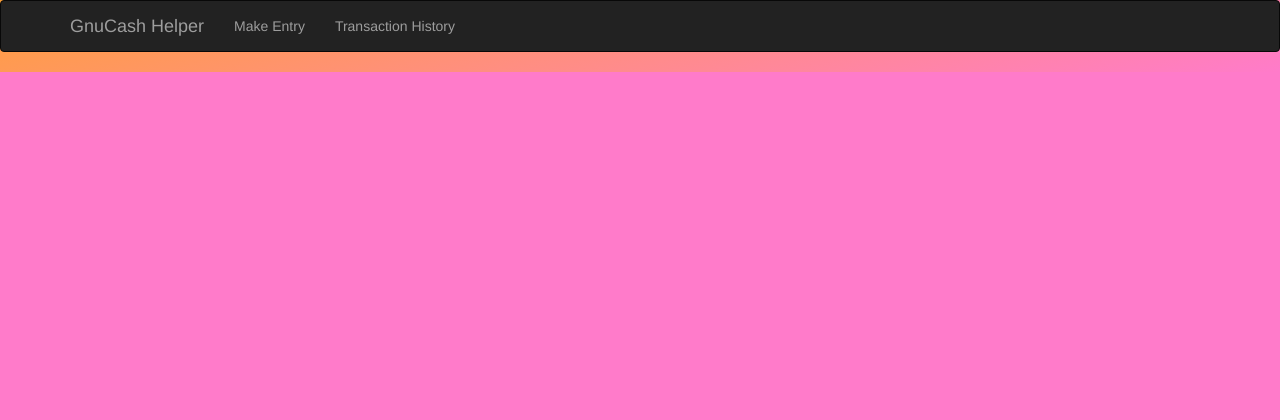
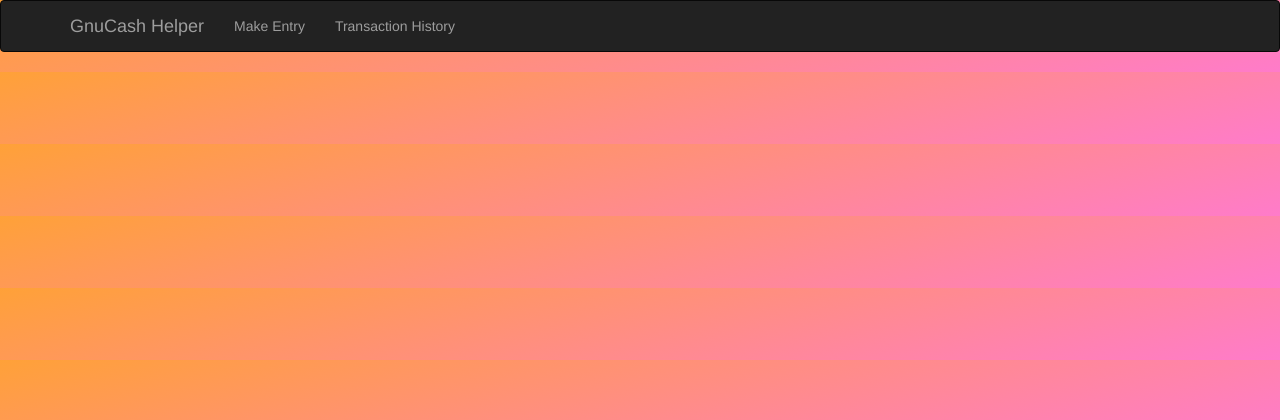
Before and after one commit to bxbrenden/gnucash-helper, a Python web app: template templates/base.html in a window 1280 px wide. Shown: the top 420 px of the page. Run offline with Jinja, Linux system fonts and the light colour scheme; the template is opened without the code that fills it, so the values that code supplies are empty; some libraries are stand-ins or nearby versions.

Commit message:
back body and html same bg color

```diff
--- a/static/stylin.css
+++ b/static/stylin.css
@@ -1,10 +1,6 @@
-body {
+body, html {
   background: rgb(2,0,36);
   background: linear-gradient(167deg, rgba(2,0,36,1) 0%, rgba(255,161,56,1) 0%, rgba(255,123,202,1) 100%);
-}
-
-html {
-  background-color: #ff7bca;
 }
 
 .alert-success {
```
